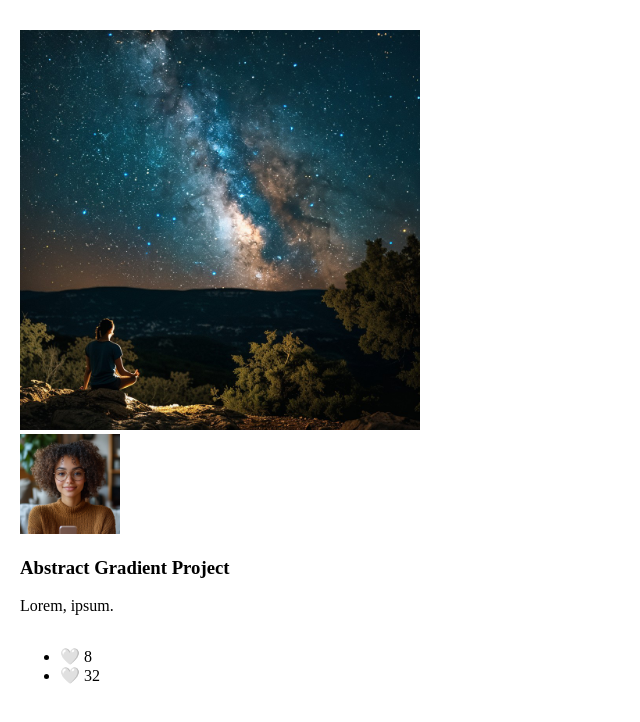
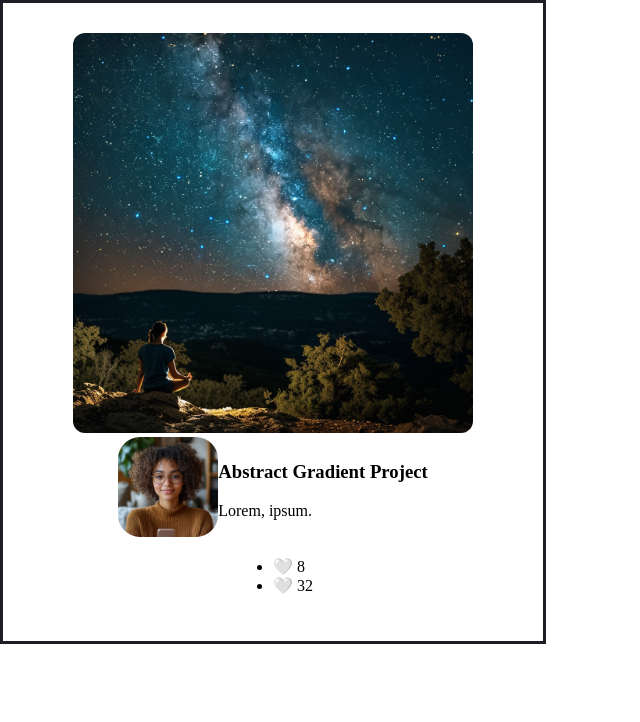
Before and after one commit to lengleman-spec/codepen-tile, a plain HTML site: page index.html in a window 1280 px wide. Shown: the whole page, without its empty margins (0-640 px from the left). Drawn offline with Linux system fonts and the light colour scheme.

Commit message:
Center img and card-body within their container. Rounded borders of imgs to match replica site

```diff
--- a/styles.css
+++ b/styles.css
@@ -16,8 +16,22 @@ body {
   display: flex;
   flex-direction: column;
   justify-content: center;
+  align-items: center;
   padding: 30px 20px;
+  border: 3px solid var(--bg-card);
+  max-width: 500px;
 }
 
 .card-body {
+  display: flex;
+  justify-content: space-evenly;
+  align-items: center;
 }
+
+.card-body img {
+  border-radius: 22px;
+}
+
+.card-thumbnail img {
+  border-radius: 12px;
+}
```
